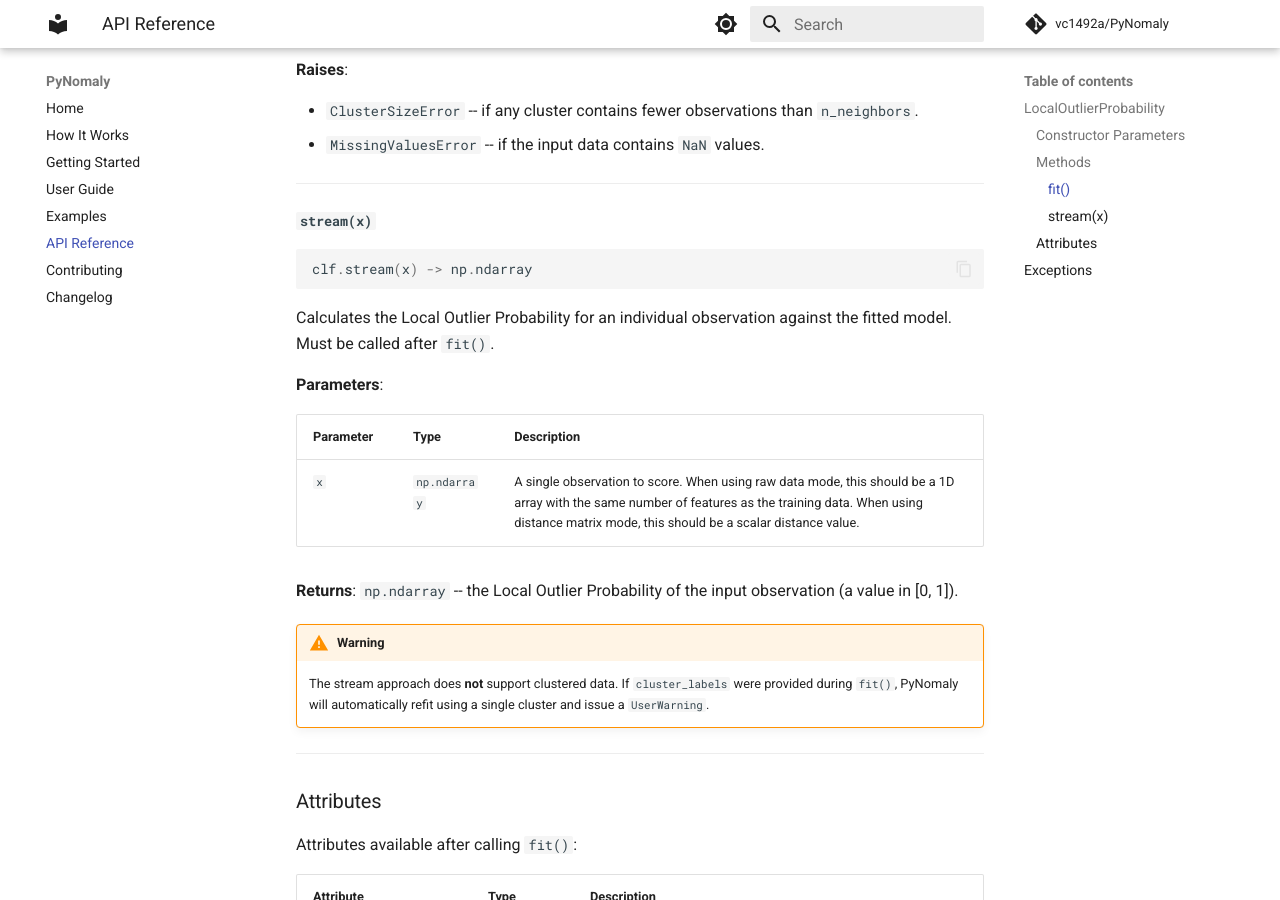
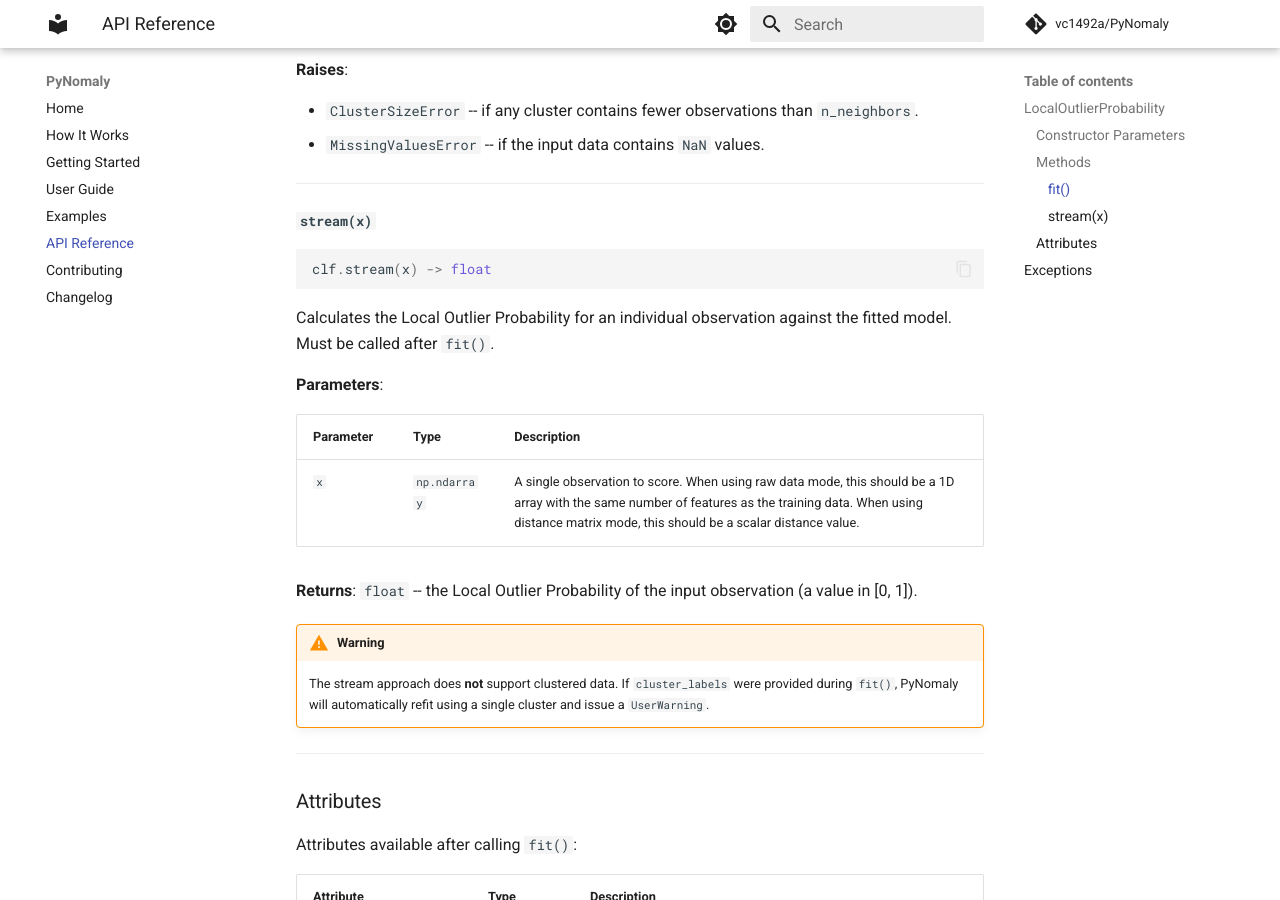
Before and after one commit to vc1492a/PyNomaly, an MkDocs documentation site: the page built from docs/api.md, in a window 1280 px wide and 900 px high, scrolled down 1856 px. Built offline with MkDocs 1.6.1 and Material for MkDocs 9.7.7, drawn with Linux system fonts in a browser that asks for light colours; comment, search, counter and statistics services are not loaded.

Commit message:
Fix stream() return type to float and document the change.
Align the annotation and API docs with the actual scalar return value, and note the type change in the 1.0.0 changelog.

Co-authored-by: Cursor <cursoragent@cursor.com>

````diff
--- a/docs/api.md
+++ b/docs/api.md
@@ -59,7 +59,7 @@ Calculates the Local Outlier Probability for each observation in the input data.
 #### `stream(x)`
 
 ```python
-clf.stream(x) -> np.ndarray
+clf.stream(x) -> float
 ```
 
 Calculates the Local Outlier Probability for an individual observation against the fitted model. Must be called after `fit()`.
@@ -70,7 +70,7 @@ Calculates the Local Outlier Probability for an individual observation against t
 |---|---|---|
 | `x` | `np.ndarray` | A single observation to score. When using raw data mode, this should be a 1D array with the same number of features as the training data. When using distance matrix mode, this should be a scalar distance value. |
 
-**Returns**: `np.ndarray` -- the Local Outlier Probability of the input observation (a value in [0, 1]).
+**Returns**: `float` -- the Local Outlier Probability of the input observation (a value in [0, 1]).
 
 !!! warning
     The stream approach does **not** support clustered data. If `cluster_labels` were provided during `fit()`, PyNomaly will automatically refit using a single cluster and issue a `UserWarning`.
````
Also changed, not shown: changelog.md (+1 -0 lines), docs/changelog.md (+1 -0 lines), 1 other file.
